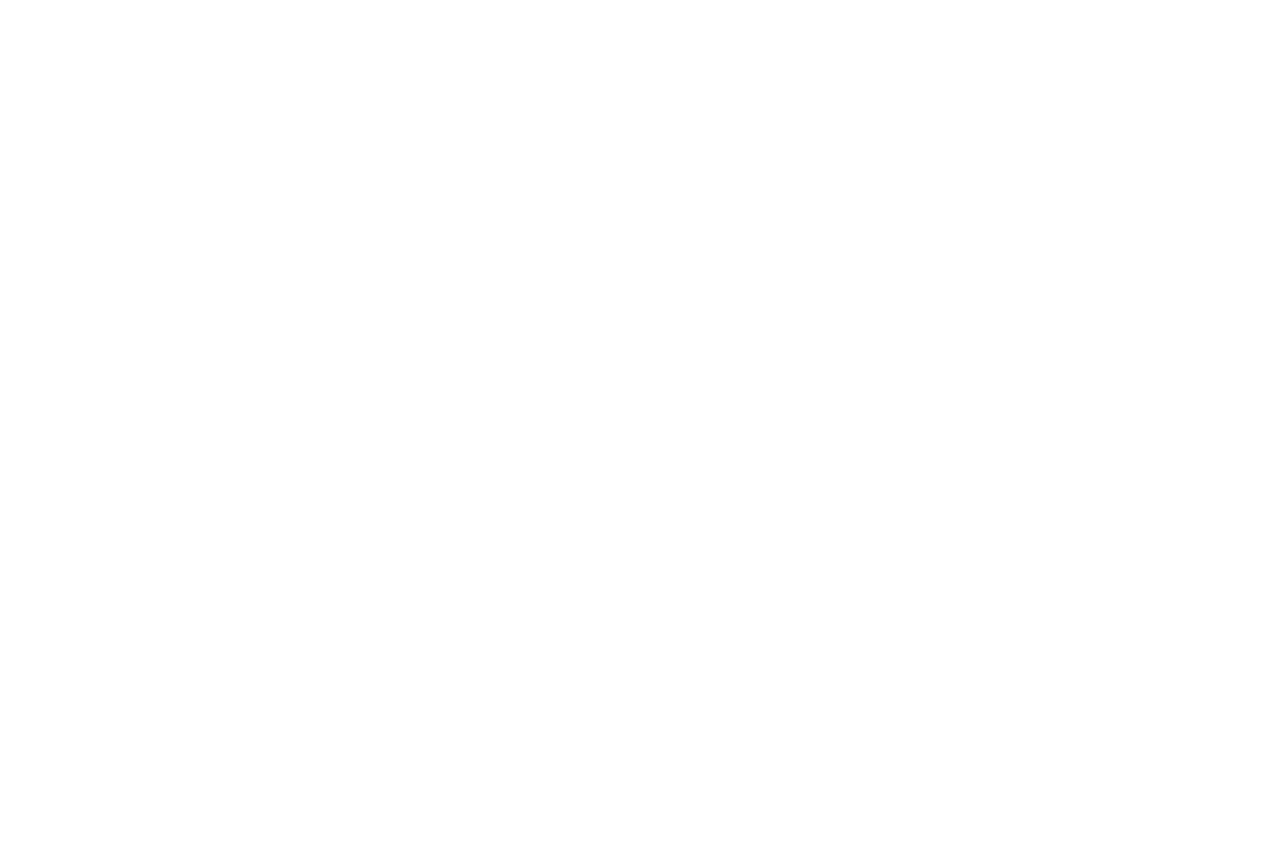
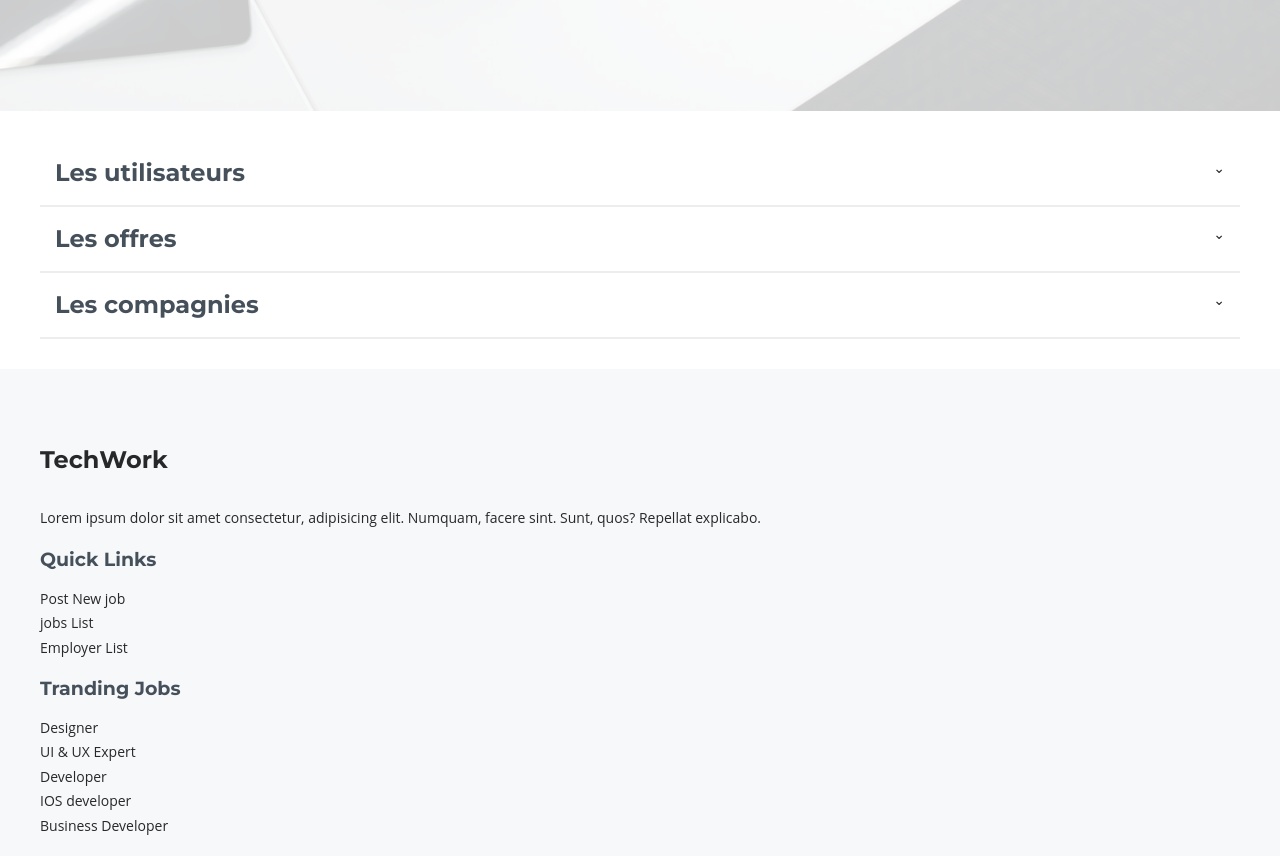
Before and after one commit to flo99o/Front_Tech, a React (Create React App) app: page /profile/1/1 in a window 1280 px wide. Shown: the part 1015-1871 px from the top of the page. Before the commit the page ends 800 px from the top, so only its background shows below. Built offline with nearby package versions, Linux system fonts and the light colour scheme.

Commit message:
built category section of profilePage page

```diff
--- a/src/App.js
+++ b/src/App.js
@@ -10,6 +10,7 @@ import Homepage from './pages/Homepage'
 import Connexion from './pages/Connexion'
 import JobPage from './pages/JobPage'
 import Footer from './components/Footer'
+import ProfilePage from './pages/ProfilePage'
 
 const App = () => {
 
@@ -20,6 +21,7 @@ const App = () => {
         <Route exact path="/" component={Homepage} />
         <Route exact path="/connexion" component={Connexion} />
         <Route exact path="/job/:id" component={JobPage} />
+        <Route exact path="/profile/:typeUser/:id" component={ProfilePage} />
       </Switch>
     </Router>
     <Footer/>
--- a/src/css/style.css
+++ b/src/css/style.css
@@ -38,7 +38,7 @@ a {
   cursor: pointer; }
 
 span {
-  display: block; }
+  display: inline-block; }
 
 .btn {
   background-color: var(--color-tertiary);
@@ -71,6 +71,26 @@ select, input {
   margin-bottom: 2rem;
   padding: 1.3rem 2rem;
   background-color: inherit; }
+
+.type {
+  display: flex;
+  align-self: end;
+  padding: .5rem .8rem;
+  text-transform: capitalize;
+  color: var(--color-primary);
+  max-width: max-content;
+  background-color: var(--color-fulltime); }
+
+table {
+  width: 100%; }
+
+tr, thead {
+  text-align: center; }
+
+th {
+  min-width: 72px;
+  color: var(--color-tertiary);
+  text-transform: uppercase; }
 
 h1, h2, h6 {
   color: var(--color-secondary-title); }
@@ -224,14 +244,6 @@ h1, h2, h6 {
     .job-list__contract .salary {
       font-family: "Open Sans", sans-serif;
       margin-bottom: .8rem; }
-    .job-list__contract .type {
-      display: flex;
-      align-self: end;
-      padding: .5rem .8rem;
-      text-transform: capitalize;
-      color: var(--color-primary);
-      max-width: max-content;
-      background-color: var(--color-fulltime); }
   .job-list__info {
     margin-top: 1rem;
     flex: 0 0 100%; }
@@ -280,6 +292,48 @@ h1, h2, h6 {
   padding-top: 6rem;
   padding-bottom: 6rem;
   font-family: "Open Sans", sans-serif; }
+
+.container--connexion {
+  height: 100vh; }
+
+.box {
+  position: relative; }
+
+.signIn,
+.hello-friend, .create-account, .welcome-back {
+  height: 50vh;
+  display: flex;
+  justify-content: center; }
+
+.signIn__form, .create-account__form {
+  display: flex;
+  flex-direction: column;
+  align-items: center;
+  justify-content: center;
+  text-align: center; }
+
+.signIn a, .create-account a {
+  margin: 2rem 0 3rem; }
+
+.signIn h1, .create-account h1 {
+  margin-bottom: 3rem; }
+
+.hello-friend, .welcome-back {
+  background-color: var(--color-tertiary);
+  color: var(--color-primary) !important; }
+  .hello-friend p, .welcome-back p {
+    letter-spacing: 0.5px;
+    margin: 2rem 0 3rem; }
+  .hello-friend h1, .welcome-back h1 {
+    color: inherit; }
+
+.inner-box {
+  padding: 0 5rem;
+  display: flex;
+  flex-direction: column;
+  align-items: center;
+  justify-content: center;
+  text-align: center; }
 
 header {
   position: absolute;
@@ -349,44 +403,31 @@ nav {
     nav li p {
       padding-left: 1.5rem; }
 
-.container--connexion {
-  height: 100vh; }
+.user, .ad, .compagny {
+  padding: 2rem 1.5rem;
+  border-bottom: 2px solid var(--color-border);
+  display: flex;
+  flex-direction: column; }
+  .user h2, .ad h2, .compagny h2 {
+    margin-bottom: 0;
+    text-align: center; }
 
-.box {
-  position: relative; }
+.category {
+  display: flex;
+  justify-content: space-between; }
 
-.signIn,
-.hello-friend, .create-account, .welcome-back {
-  height: 50vh;
-  display: flex;
-  justify-content: center; }
+.list {
+  margin-top: 2.5rem;
+  display: none;
+  font-weight: bold;
+  line-height: 1.75; }
+  .list ul li {
+    display: flex;
+    align-items: center;
+    justify-content: space-between; }
 
-.signIn__form, .create-account__form {
-  display: flex;
-  flex-direction: column;
-  align-items: center;
-  justify-content: center;
-  text-align: center; }
+.inner--profilePage {
+  padding: 3rem 0; }
 
-.signIn a, .create-account a {
-  margin: 2rem 0 3rem; }
-
-.signIn h1, .create-account h1 {
-  margin-bottom: 3rem; }
-
-.hello-friend, .welcome-back {
-  background-color: var(--color-tertiary);
-  color: var(--color-primary) !important; }
-  .hello-friend p, .welcome-back p {
-    letter-spacing: 0.5px;
-    margin: 2rem 0 3rem; }
-  .hello-friend h1, .welcome-back h1 {
-    color: inherit; }
-
-.inner-box {
-  padding: 0 5rem;
-  display: flex;
-  flex-direction: column;
-  align-items: center;
-  justify-content: center;
-  text-align: center; }
+.compagny > div:nth-child(2) {
+  justify-content: flex-start; }
--- a/src/pages/Homepage.js
+++ b/src/pages/Homepage.js
@@ -13,7 +13,6 @@ import NavBar from '../components/Navbar'
             <FilterBar />
             <LatestJob/>
             <Comment/>
-            <Footer/>
         </div>
     )
 }
--- /dev/null
+++ b/src/pages/ProfilePage.js
@@ -0,0 +1,81 @@
+import React from "react";
+
+import Hero from "../components/Hero";
+
+const ProfilePage = () => {
+  return (
+    <div className="profilePage">
+      <Hero title={"Yo les Admins"} />
+      <div className="container">
+        <div className="inner--profilePage">
+          <div className="user">
+            <div className="category">
+              <h2 className="heading-secondary--main">Les utilisateurs </h2>
+              <span className="droplist">&#x2304;</span>
+            </div>
+            <div className="list">
+              <table>
+                <thead>
+                  <tr>
+                    <th>Prénom</th>
+                    <th>Nom</th>
+                  </tr>
+                </thead>
+                <tbody>
+                  <tr>
+                    <td>Tracy</td>
+                    <td>zumbu</td>
+                  </tr>
+                  <tr>
+                    <td>Paul</td>
+                    <td>Mouche</td>
+                    <td>x</td>
+                  </tr>
+                </tbody>
+              </table>
+            </div>
+          </div>
+          <div className="ad">
+              <div className="category">
+              <h2 className="heading-secondary--main">Les offres</h2>
+            <span className="droplist">&#x2304;</span>
+              </div>
+            <div className="list">
+              <table>
+                <thead>
+                  <tr>
+                    <th>Poste</th>
+                    <th>Société</th>
+                    <th>Type</th>
+                  </tr>
+                </thead>
+                <tbody>
+                  <tr>
+                    <td>FullStack</td>
+                    <td>LCL</td>
+                    <td>CDI</td>
+                  </tr>
+                </tbody>
+              </table>
+            </div>
+          </div>
+          <div className="compagny">
+              <div className="category">
+              <h2 className="heading-secondary--main">Les compagnies</h2>
+            <span className="droplist">&#x2304;</span>
+              </div>
+
+            <div className="list">
+              <ul>
+                <li>LCL</li>
+                <li>BNP paribas</li>
+              </ul>
+            </div>
+          </div>
+        </div>
+      </div>
+    </div>
+  );
+};
+
+export default ProfilePage;
--- a/src/sass/base/_base.scss
+++ b/src/sass/base/_base.scss
@@ -45,7 +45,7 @@ a {
 }
 
 span {
-  display: block;
+  display: inline-block;
 }
 
 .btn {
@@ -86,3 +86,27 @@ select, input {
   padding: 1.3rem 2rem;
   background-color: inherit;
 }
+
+.type {
+  display: flex;
+            align-self: end;
+            padding: .5rem .8rem;
+            text-transform: capitalize;
+            color: var(--color-primary);
+            max-width: max-content;
+            background-color: var(--color-fulltime);
+}
+
+// Table properties
+table {
+  width: 100%;
+}
+tr,thead {
+  text-align: center;
+}
+
+th{
+  min-width: 72px;
+  color: var(--color-tertiary);
+  text-transform: uppercase;
+}
--- /dev/null
+++ b/src/sass/layout/_profilePage.scss
@@ -0,0 +1,35 @@
+.user, .ad, .compagny {
+   padding: 2rem 1.5rem;
+   border-bottom: 2px solid var(--color-border);
+   display: flex;
+   flex-direction: column;
+   & h2 {
+       margin-bottom: 0;
+       text-align: center;
+   }
+}
+
+.category {
+    display: flex;
+    justify-content: space-between;
+}
+
+.list {
+    margin-top: 2.5rem;
+    display: none;
+    font-weight: bold;
+    line-height: 1.75;
+    ul li {
+        display: flex;
+        align-items: center;
+        justify-content: space-between;
+    }
+}
+
+.inner--profilePage {
+    padding: 3rem 0;
+}
+
+.compagny > div:nth-child(2) {
+    justify-content: flex-start;
+   }
--- a/src/sass/main.scss
+++ b/src/sass/main.scss
@@ -13,7 +13,8 @@
 @import "components/jobPage";
 @import "components/latestJob";
 
+@import "layout/connexion";
 @import "layout/header";
 @import "layout/footer";
 @import "layout/navBar";
-@import "layout/connexion";
+@import "layout/profilePage";
```
Also changed, not shown: src/sass/components/_jobList.scss (+0 -10 lines).
